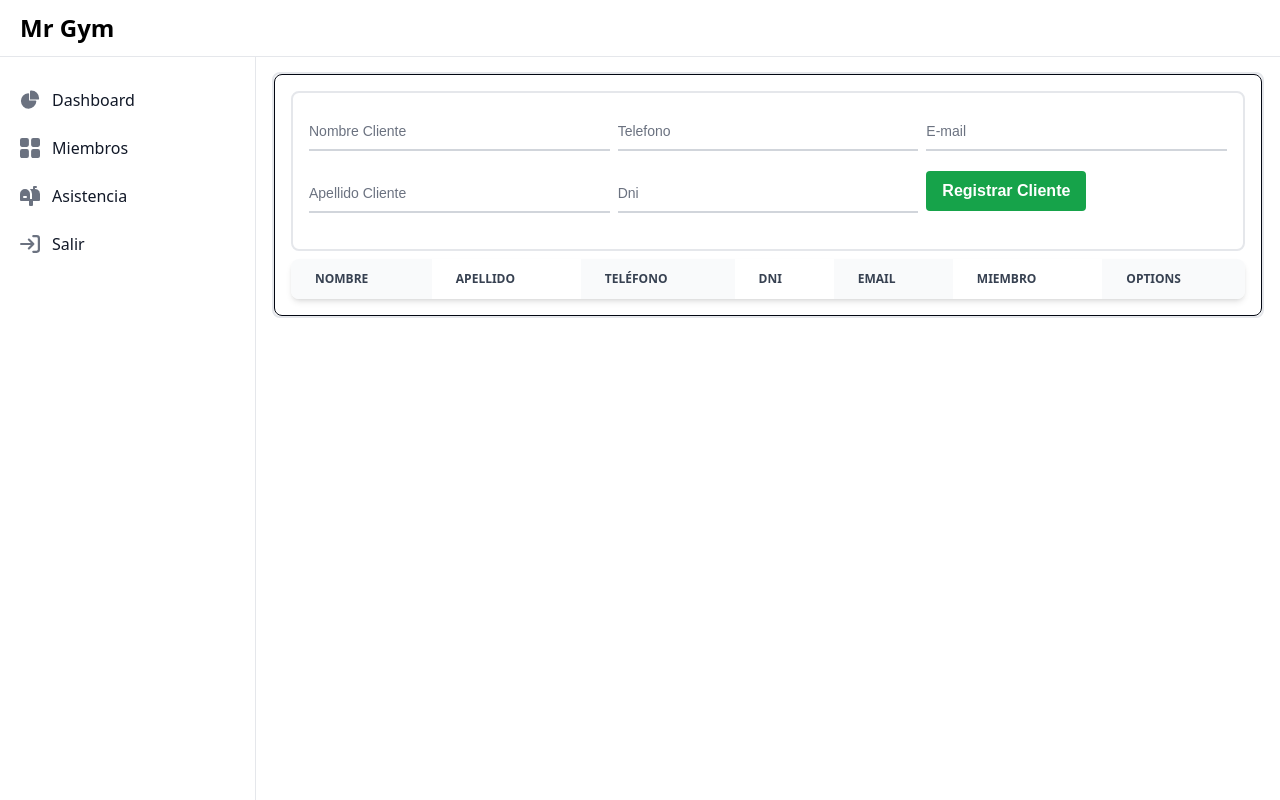
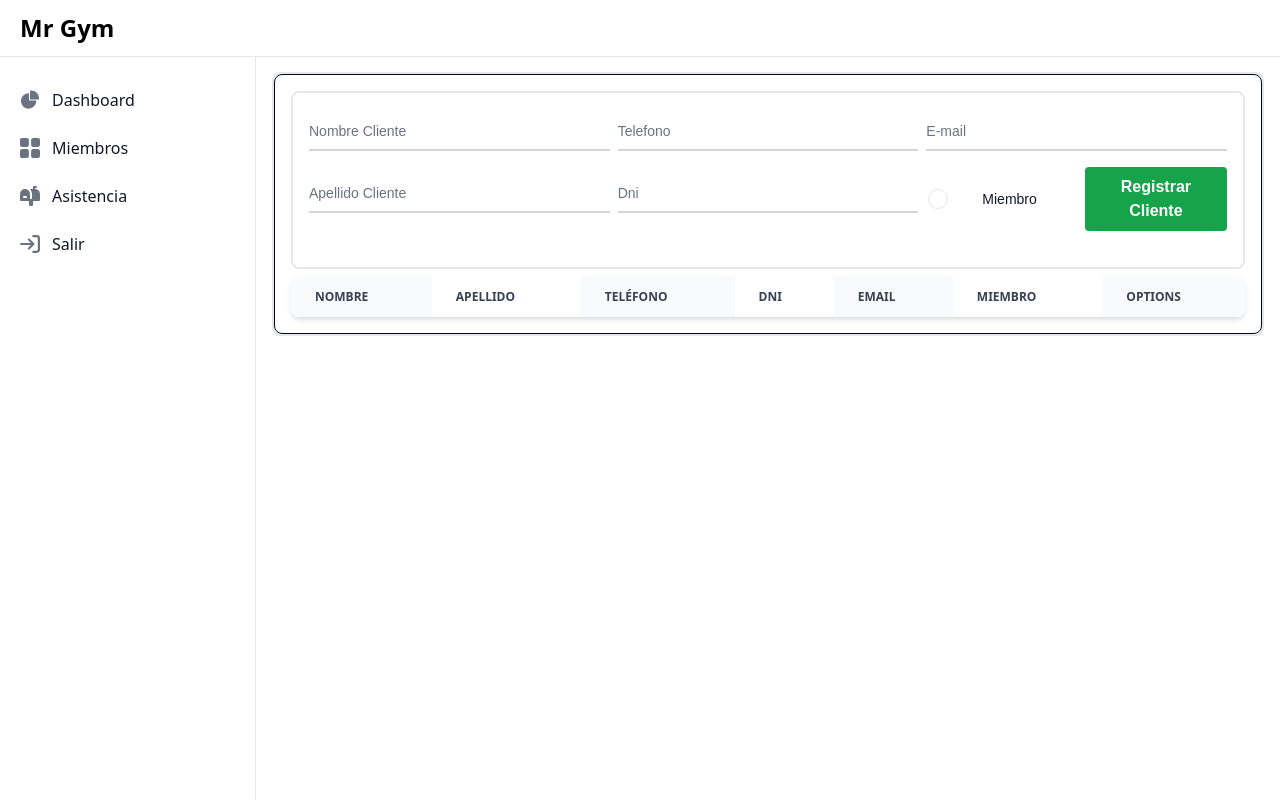
Before and after one commit to FrankChaparro/mrgym-nextjs, a Next.js app: page /dashboard/pages/miembros in a window 1280 px wide. Built offline with nearby package versions, Linux system fonts and the light colour scheme.

Commit message:
added checkbox to miembro

```diff
--- a/src/components/Register.tsx
+++ b/src/components/Register.tsx
@@ -1,21 +1,24 @@
 
 // por el momento miebro se guardara como si
-import {Client} from '@/Interface/Client'
+import { Client } from '@/Interface/Client'
 
 
-function Register({ onFormSubmit}: { onFormSubmit: (data: Client) => void;}) {
+function Register({ onFormSubmit }: { onFormSubmit: (data: Client) => void; }) {
+
 
     const onSubmit = (e: React.FormEvent<HTMLFormElement>) => {
         e.preventDefault();
         const formData = new FormData(e.currentTarget);
 
+        const miembro = formData.has("miembro");
+
         const data: Client = {
             nombre_cliente: formData.get("nombre_cliente") as string,
             apellido_cliente: formData.get("apellido_cliente") as string,
             telefono_cliente: formData.get("telefono_cliente") as string,
-            dni_cliente : formData.get("dni_cliente") as string,
+            dni_cliente: formData.get("dni_cliente") as string,
             email: formData.get("email") as string,
-            miembro : false
+            miembro: miembro
         };
 
         onFormSubmit(data);
@@ -27,7 +30,7 @@
                 <div className='grid grid-cols-3 gap-2'>
                     <div className=''>
                         <div className="relative z-0 w-full mb-5 group">
-                            <input type="text" name="nombre_cliente"  className="block py-2.5 px-0 w-full text-sm text-gray-900 bg-transparent border-0 border-b-2 border-gray-300 appearance-none  dark:border-gray-600 dark:focus:border-blue-500 focus:outline-none focus:ring-0 focus:border-blue-600 peer" placeholder=" " required />
+                            <input type="text" name="nombre_cliente" className="block py-2.5 px-0 w-full text-sm text-gray-900 bg-transparent border-0 border-b-2 border-gray-300 appearance-none  dark:border-gray-600 dark:focus:border-blue-500 focus:outline-none focus:ring-0 focus:border-blue-600 peer" placeholder=" " required />
                             <label className="peer-focus:font-medium absolute text-sm text-gray-500 dark:text-gray-400 duration-300 transform -translate-y-6 scale-75 top-3 -z-10 origin-[0] peer-focus:start-0 rtl:peer-focus:translate-x-1/4 rtl:peer-focus:left-auto peer-focus:text-blue-600 peer-focus:dark:text-blue-500 peer-placeholder-shown:scale-100 peer-placeholder-shown:translate-y-0 peer-focus:scale-75 peer-focus:-translate-y-6">Nombre Cliente</label>
                         </div>
                         <div className="relative z-0 w-full mb-5 group">
@@ -48,13 +51,27 @@
                     </div>
                     <div className="">
                         <div className="relative z-0 w-full mb-5 group">
-                            <input type="text"  name="email" id="floating_phone" className="block py-2.5 px-0 w-full text-sm text-gray-900 bg-transparent border-0 border-b-2 border-gray-300 appearance-none  dark:border-gray-600 dark:focus:border-blue-500 focus:outline-none focus:ring-0 focus:border-blue-600 peer" placeholder=" " required />
+                            <input type="text" name="email" id="floating_phone" className="block py-2.5 px-0 w-full text-sm text-gray-900 bg-transparent border-0 border-b-2 border-gray-300 appearance-none  dark:border-gray-600 dark:focus:border-blue-500 focus:outline-none focus:ring-0 focus:border-blue-600 peer" placeholder=" " required />
                             <label className="peer-focus:font-medium absolute text-sm text-gray-500 dark:text-gray-400 duration-300 transform -translate-y-6 scale-75 top-3 -z-10 origin-[0] peer-focus:start-0 rtl:peer-focus:translate-x-1/4 peer-focus:text-blue-600 peer-focus:dark:text-blue-500 peer-placeholder-shown:scale-100 peer-placeholder-shown:translate-y-0 peer-focus:scale-75 peer-focus:-translate-y-6">E-mail</label>
+
+
+
+                            <div className='flex items-center pt-4 space-x-12'>
+                                <label className="inline-flex items-center cursor-pointer">
+                                    <input type="checkbox" name="miembro" className="sr-only peer" />
+                                    <div className="relative w-11 h-6 peer-focus:outline-none peer-focus:ring-4 rounded-full peer dark:bg-gray-700 peer-checked:after:translate-x-full rtl:peer-checked:after:-translate-x-full peer-checked:after:border-white after:content-[''] after:absolute after:top-[2px] after:start-[2px] after:bg-white after:border after:rounded-full after:h-5 after:w-5 after:transition-all dark:border-gray-600 peer-checked:bg-blue-600"></div>
+                                    <span className="ms-3 text-sm font-medium text-gray-900 dark:text-gray-500">Miembro</span>
+                                </label>
+                                <button type="submit" className="bg-green-600 hover:bg-green-500 text-white font-bold py-2 px-4 rounded">
+                                    Registrar Cliente
+                                </button>
+                            </div>
+
+
                         </div>
-                        <button type="submit" className="bg-green-600 hover:bg-green-500 text-white font-bold py-2 px-4 rounded">
-                             Registrar Cliente
-                         </button>
+
                     </div>
+
 
                 </div>
             </form>
```
